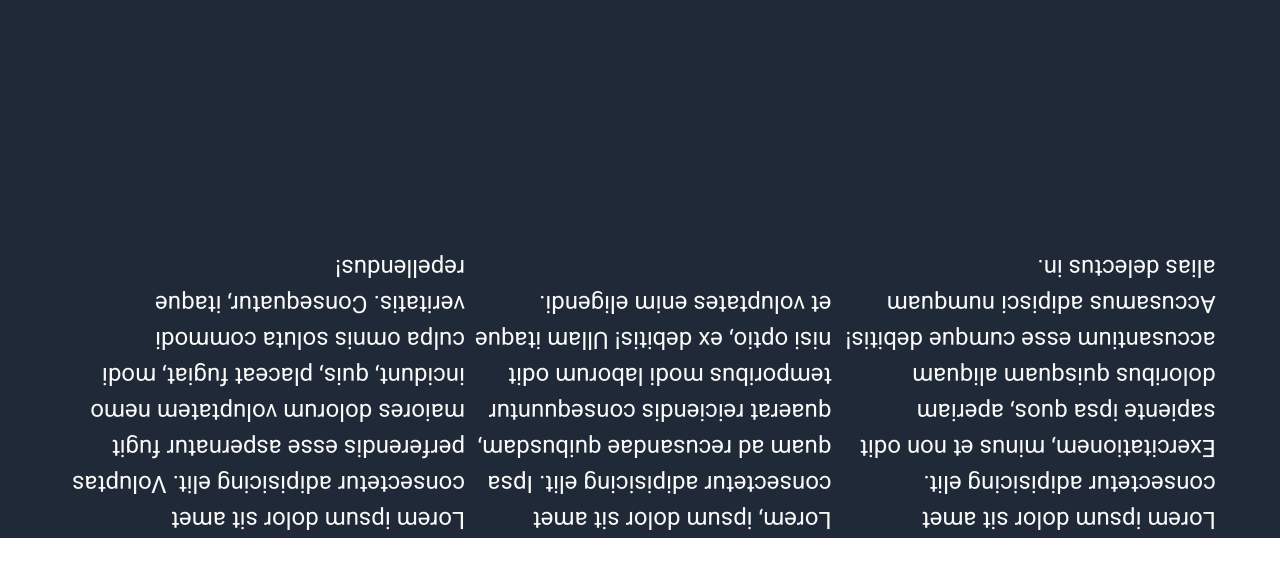
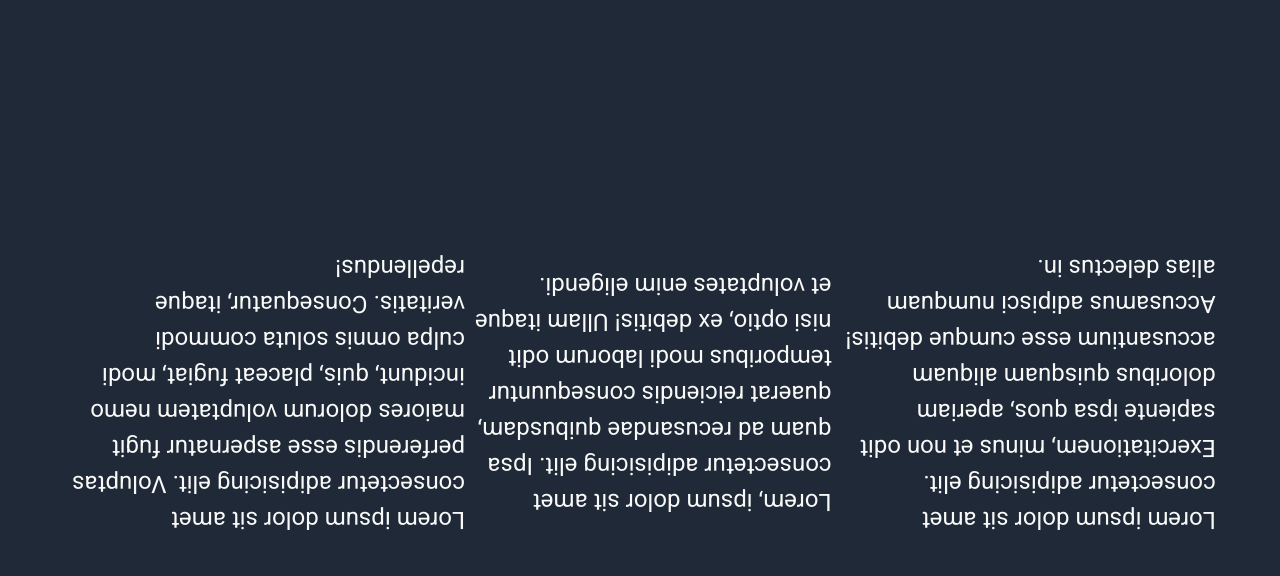
Before and after one commit to JuanMartinRivas/parcel-boilerplate, a website built with Parcel: page index.html in a window 1280 px wide. Shown: the part 86-662 px from the top of the page. Built offline with nearby package versions, Linux system fonts and the light colour scheme.

Commit message:
Making small changes into main and global files and modyfying the row class

```diff
--- a/app/scss/_global.scss
+++ b/app/scss/_global.scss
@@ -1,6 +1,13 @@
-//This are some useful basic styles. I advice to keep them. Modify the properties and values if you need.
+//This are some useful basic styles. I advice to keep them(Except for the ones inside the body tag).
+//Modify the properties and values if you need.
 html {
   font-size: 16px;
+}
+
+body {
+  font-family: "Roboto", sans-serif;
+  background-color: $dark-blue;
+  color: $cream-white;
 }
 
 .container {
@@ -11,9 +18,11 @@ html {
 
 .row {
   display: flex;
-  flex-direction: column;
 
-  @media(min-width: 900px) {
-    flex-direction: row;
+  &--desktop {
+    @media (min-width: 900px) {
+      display: flex;
+      align-items: center;
+    }
   }
 }
--- a/app/scss/_main.scss
+++ b/app/scss/_main.scss
@@ -1,9 +1,5 @@
 //The following are some styles to test that sass is working. Delete if you want.
 main {
-    background-color: $dark-blue;
-    color: $cream-white;
-    font-family: 'Roboto', sans-serif;
-
     h1 {
         font-size: 3rem;
         text-align: center;
--- a/index.html
+++ b/index.html
@@ -14,7 +14,7 @@
         <!-- The following are a title and some dummy text to test if everything is working.
           Delete if you want. -->
         <h1>Hello, World!</h1>
-        <div class="row">
+        <div class="row--desktop">
           <p>
             Lorem ipsum dolor sit amet consectetur adipisicing elit. Voluptas
             perferendis esse aspernatur fugit maiores dolorum voluptatem nemo
```
